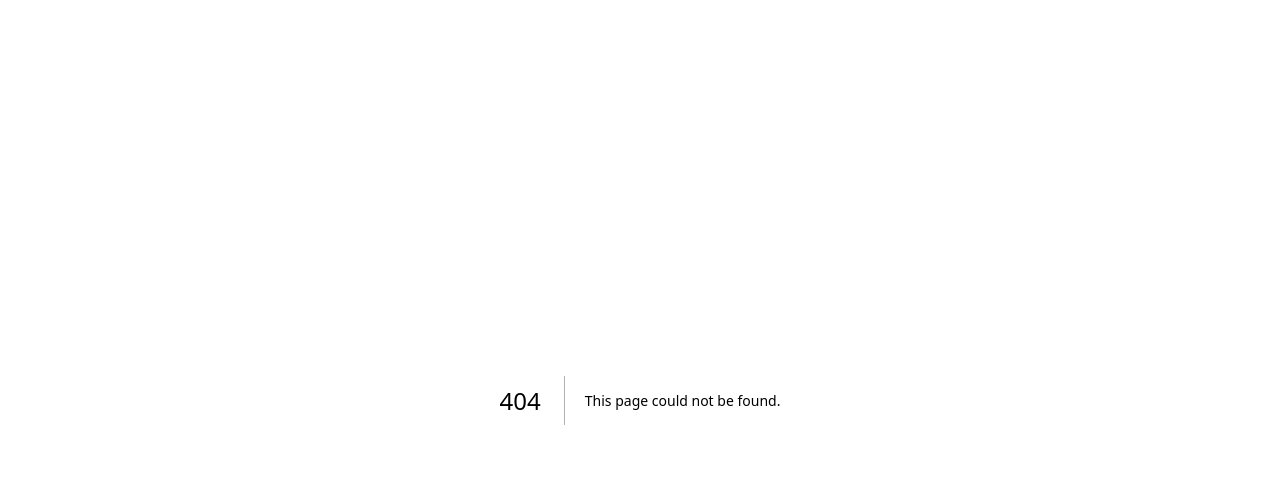
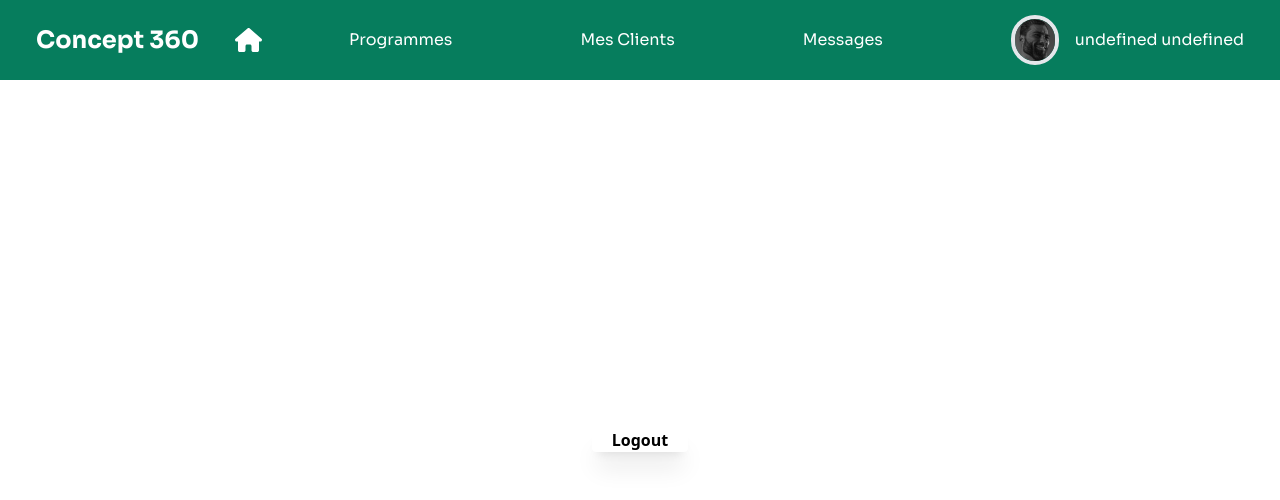
Before and after one commit to mrvalbass/concept360-frontend-web, a Next.js app: page /Profile in a window 1280 px wide. Before the commit this address had no page. Shown: the top 500 px of the page. Built offline with nearby package versions, Linux system fonts and the light colour scheme; sample sign-in values are in the browser's storage.

Commit message:
Add profile page

```diff
--- a/package.json
+++ b/package.json
@@ -13,10 +13,9 @@
     "@fortawesome/free-solid-svg-icons": "^6.5.2",
     "@fortawesome/react-fontawesome": "^0.2.1",
     "@reduxjs/toolkit": "^2.2.5",
-    "next": "^14.2.3",
-    "react": "^18",
+    "next": "~14.2",
+    "react": "~18.2",
     "react-dom": "^18",
-    "react-native-vector-icons": "^10.1.0",
     "react-redux": "^9.1.2"
   },
   "devDependencies": {
--- /dev/null
+++ b/src/components/Button.js
@@ -0,0 +1,10 @@
+export default function Button({ children, onClick }) {
+  return (
+    <button
+      onClick={onClick}
+      className=" font-semibold bg-white px-5 rounded shadow-xl"
+    >
+      {children}
+    </button>
+  );
+}
--- a/src/components/Header.js
+++ b/src/components/Header.js
@@ -1,9 +1,9 @@
 import { useRouter } from "next/router";
 import { FontAwesomeIcon } from "@fortawesome/react-fontawesome";
 import { faHouse } from "@fortawesome/free-solid-svg-icons";
-import { buttonStyle } from "../styles/style";
 import Link from "next/link";
 import { useSelector } from "react-redux";
+import Image from "next/image";
 
 export default function Header() {
   const router = useRouter();
@@ -25,7 +25,7 @@ export default function Header() {
           icon={faHouse}
         />
       </div>
-      <div className="flex gap-32">
+      <div className="flex gap-32 items-center">
         <Link className={`duration-75 hover:scale-110`} href="/Programs">
           Programmes
         </Link>
@@ -35,11 +35,20 @@ export default function Header() {
         <Link className={`duration-75 hover:scale-110`} href="/Messages">
           Messages
         </Link>
-        <Link className={`duration-75 hover:scale-110`} href="/Others">
-          Others
-        </Link>
-        <Link className={`duration-75 hover:scale-110`} href="/Others">
-          Profile
+        <Link
+          href="/Profile"
+          className={`flex items-center gap-4 duration-75 hover:scale-110`}
+        >
+          <div className="w-12 rounded-full border-4">
+            <Image
+              src="/gigachad.jpg"
+              width={565}
+              height={601}
+              alt="Patient Profile Picture"
+              className="rounded-full"
+            />
+          </div>
+          <h2>{`${user.firstName} ${user.lastName}`}</h2>
         </Link>
       </div>
     </div>
--- a/src/pages/Clients.js
+++ b/src/pages/Clients.js
@@ -4,10 +4,9 @@ import { useState, useEffect } from "react";
 import { useSelector } from "react-redux";
 import { FontAwesomeIcon } from "@fortawesome/react-fontawesome";
 import { faSquarePlus } from "@fortawesome/free-solid-svg-icons";
-import PatientCard from "@/components/PatientCard";
 
 export default function Clients() {
-  const user = useSelector((state) => state.users.value.userData);
+  const user = useSelector((state) => state.users.value);
   const specialistId = user._id;
   const [userData, setUserData] = useState([]);
   const [specialistList, setSpecialistList] = useState([]);
--- a/src/pages/Others.js
+++ /dev/null
@@ -1,13 +0,0 @@
-import Header from "@/components/Header";
-export default function Others() {
-  return (
-    <>
-      <Header />
-      <main
-        className={`flex flex-col min-h-[90vh] items-center justify-center`}
-      >
-        <div>Pages des Others</div>
-      </main>
-    </>
-  );
-}
--- /dev/null
+++ b/src/pages/Profile.js
@@ -0,0 +1,32 @@
+import Button from "@/components/Button";
+import Header from "@/components/Header";
+import { ChangeConnectionState } from "@/reducers/users";
+import { useRouter } from "next/router";
+import { useState } from "react";
+import { useDispatch } from "react-redux";
+
+export default function Others() {
+  const dispatch = useDispatch();
+  const router = useRouter();
+  const [renderTrigger, setRenderTrigger] = useState(true);
+
+  if (!localStorage.getItem("token")) router.push("/login");
+
+  return (
+    <>
+      <Header />
+      <main
+        className={`flex flex-col min-h-[90vh] items-center justify-center`}
+      >
+        <Button
+          onClick={() => {
+            dispatch(ChangeConnectionState());
+            setRenderTrigger(!renderTrigger);
+          }}
+        >
+          Logout
+        </Button>
+      </main>
+    </>
+  );
+}
--- a/src/pages/index.js
+++ b/src/pages/index.js
@@ -1,17 +1,15 @@
-import Link from "next/link";
 import { useRouter } from "next/router";
-import { useState, useEffect } from "react";
-import { useSelector, useDispatch } from "react-redux";
+import { useEffect } from "react";
+import { useDispatch } from "react-redux";
 import { setUserData } from "../reducers/users";
 import Header from "@/components/Header";
 
 export default function Home() {
   const router = useRouter();
   const dispatch = useDispatch();
-  const user = useSelector((state) => state.users.value.userData);
 
   useEffect(() => {
-    const getUserData = async () => {
+    (async () => {
       const token = localStorage.getItem("token");
       if (token) {
         const data = await fetch(
@@ -21,9 +19,9 @@ export default function Home() {
       } else {
         router.push("/login");
       }
-    };
-    getUserData();
+    })();
   }, []);
+
   return (
     <>
       <Header />
--- a/src/reducers/users.js
+++ b/src/reducers/users.js
@@ -1,10 +1,7 @@
 import { createSlice } from "@reduxjs/toolkit";
 
 const initialState = {
-  value: {
-    token: "",
-    userData: null,
-  },
+  value: {},
 };
 
 export const usersSlice = createSlice({
@@ -12,12 +9,12 @@ export const usersSlice = createSlice({
   initialState,
   reducers: {
     ChangeConnectionState: (state, action) => {
-      !state.value.token
+      !localStorage.getItem("token")
         ? localStorage.setItem("token", action.payload)
         : localStorage.removeItem("token");
     },
     setUserData: (state, action) => {
-      state.value.userData = action.payload;
+      state.value = action.payload;
     },
   },
 });
--- a/src/styles/style.js
+++ b/src/styles/style.js
@@ -1,4 +1,4 @@
 export const inputStyle =
   "bg-transparent p-2.5 border-2 border-[#D7D7D7] rounded w-[280px] h-[56px]";
 export const buttonStyle =
-  "w-[280px] h-[50px] rounded bg-white text-black shadow-2xl font-semibold";
+  "border-2 font-semibold bg-green-200 px-5 rounded-full";
```
Also changed, not shown: 1 other file (tests, documents, lock files or other folders).
